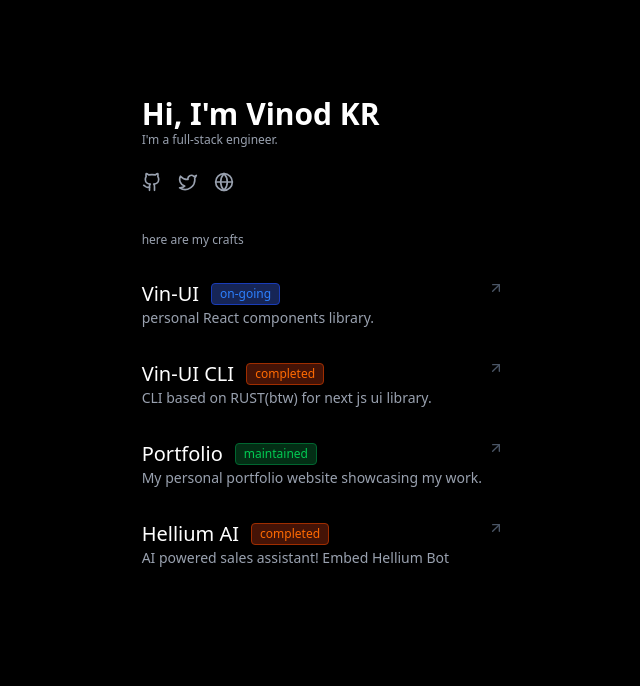
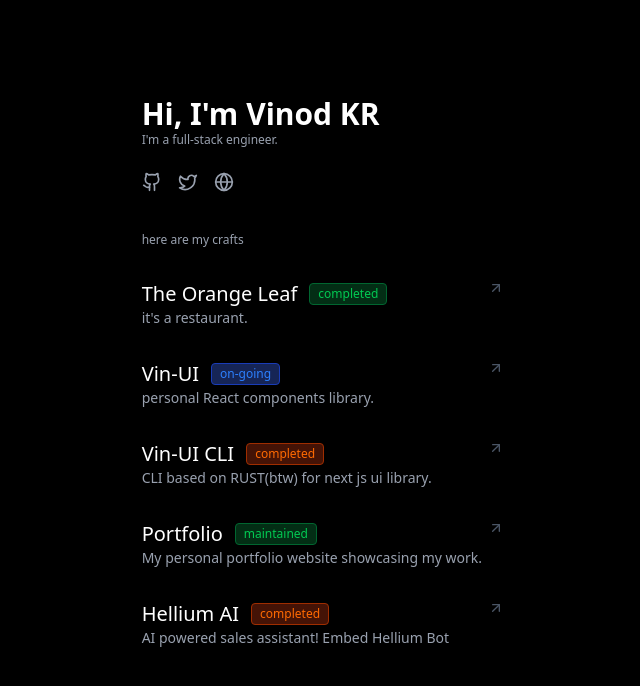
Before and after one commit to vin-dKR/vin-builds, a Next.js app: page / in a window 1280 px wide. Shown: the top 686 px of the page, without its empty margins (317-957 px from the left). Built offline with nearby package versions, Linux system fonts and the light colour scheme.

Commit message:
theorangeleaf update

```diff
--- a/app/page.tsx
+++ b/app/page.tsx
@@ -28,6 +28,14 @@ export default function Home() {
                     <p className="text-gray-400 mb-8 text-xs ms:text-sm">here are my crafts</p>
 
                     <div className="space-y-8">
+                        <ProjectCard
+                            title="The Orange Leaf"
+                            status="completed"
+                            statusColor="green"
+                            description="it's a restaurant."
+                            href="https://theorangeleaf.vercel.app/"
+                        />
+
                         <ProjectCard
                             title="Vin-UI"
                             status="on-going"
```
